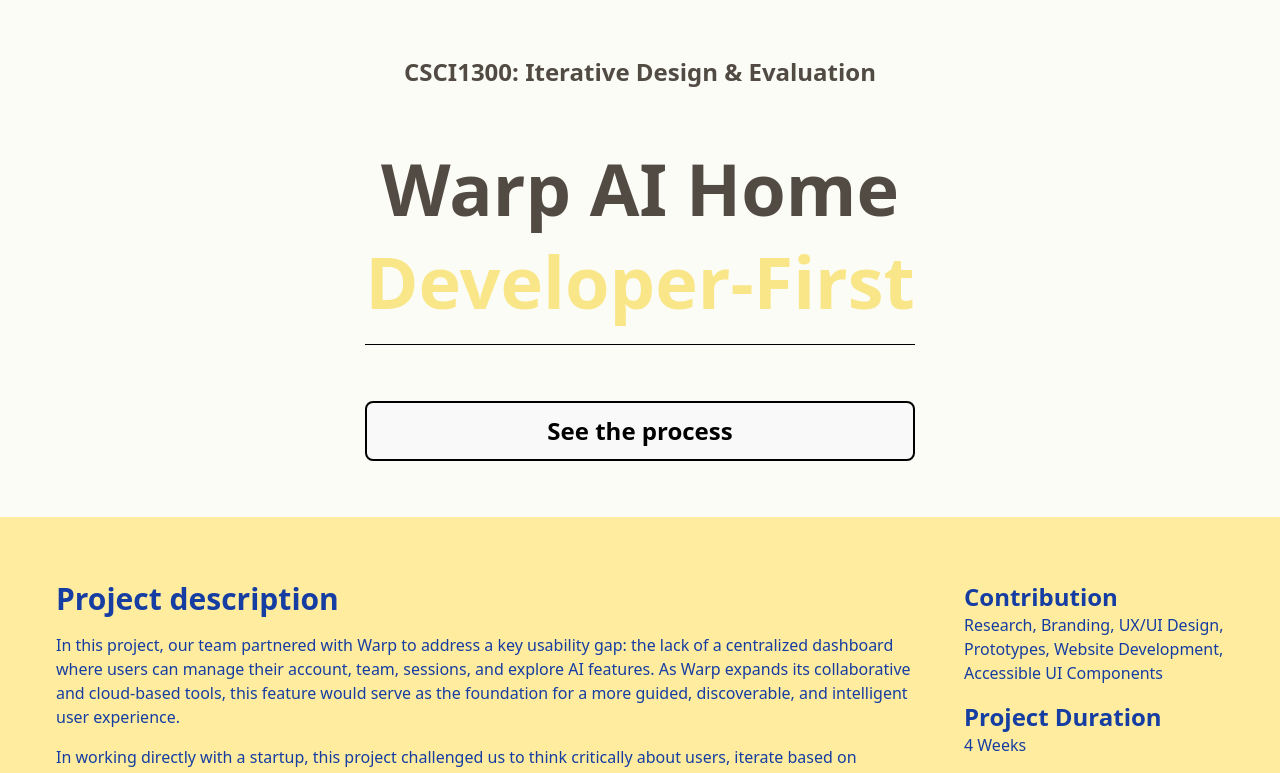
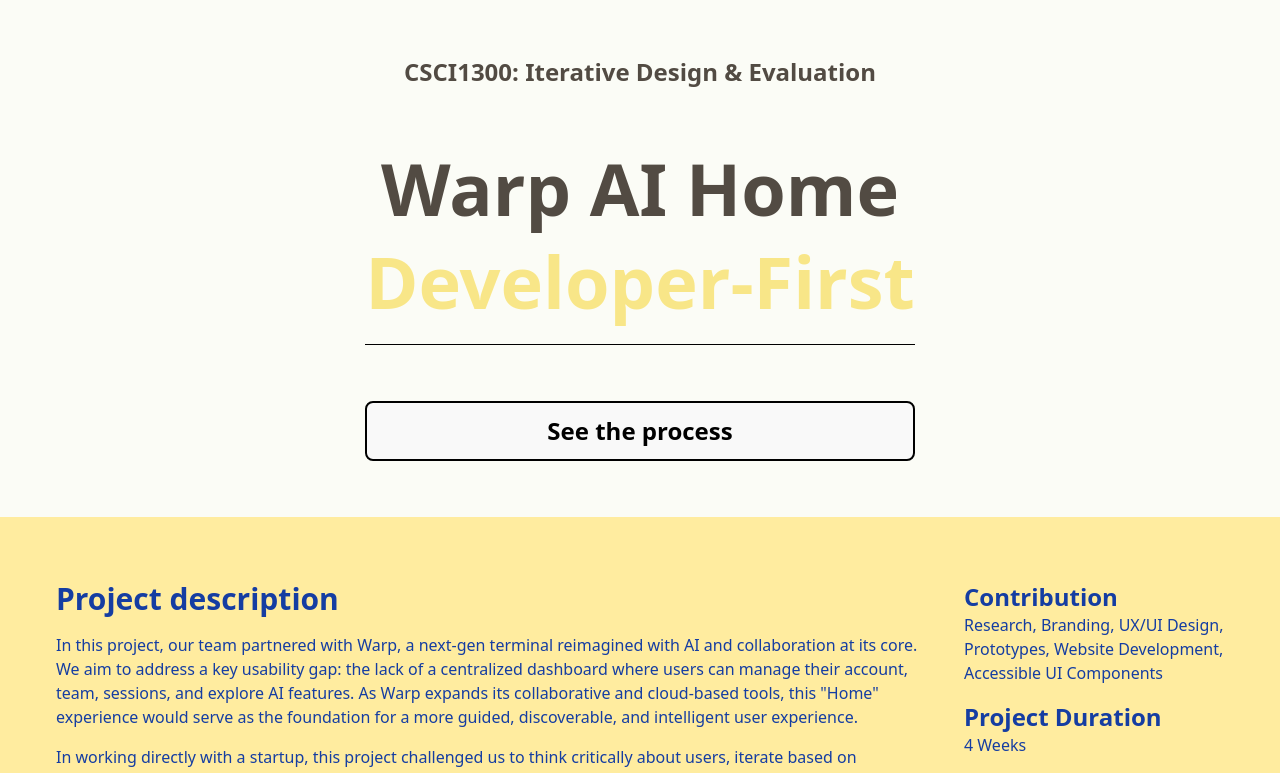
Before and after one commit to danidedona/Iterative-Design-Hand-In, a React (Vite) app: page / in a window 1280 px wide. Shown: the top 773 px of the page. Built offline with nearby package versions, Linux system fonts and the light colour scheme.

Commit message:
fix: project description and members heading

```diff
--- a/src/Template.jsx
+++ b/src/Template.jsx
@@ -180,17 +180,22 @@
         <div className="w-3/4 text-left">
           <h2 className="text-3xl font-bold">Project description</h2>
           <p className="my-4">
-            In this project, our team partnered with Warp to address a key
+            In this project, our team partnered with Warp, a next-gen terminal
+            reimagined with AI and collaboration at its core. We aim to address a key
             usability gap: the lack of a centralized dashboard where users can
             manage their account, team, sessions, and explore AI features. As
-            Warp expands its collaborative and cloud-based tools, this feature
-            would serve as the foundation for a more guided, discoverable, and
-            intelligent user experience.
+            Warp expands its collaborative and cloud-based tools, this "Home"
+            experience would serve as the foundation for a more guided,
+            discoverable, and intelligent user experience.
           </p>
           <p className="my-4">
             In working directly with a startup, this project challenged us to
             think critically about users, iterate based on feedback, and balance
-            design creativity with business needs.
+            design creativity with business needs. We identified key needs,
+            sketched concepts, and built wireframes and prototypes. Through
+            multiple rounds of feedback and usability testing, we refined the
+            layout and content to better support essential features of the
+            "Home" experience.
           </p>
         </div>
 
@@ -203,7 +208,7 @@
           </p>
           <h3 className="text-2xl font-bold mt-4">Project Duration</h3>
           <p>4 Weeks</p>
-          <h3 className="text-2xl font-bold mt-4">Team Member</h3>
+          <h3 className="text-2xl font-bold mt-4">Team Members</h3>
           <ul className="list-disc list-inside">
             <li>
               <a
```
